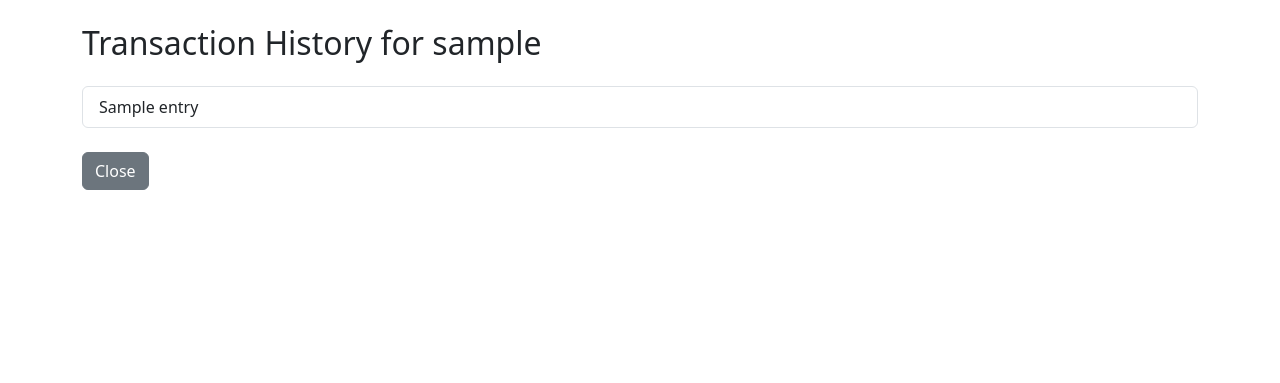
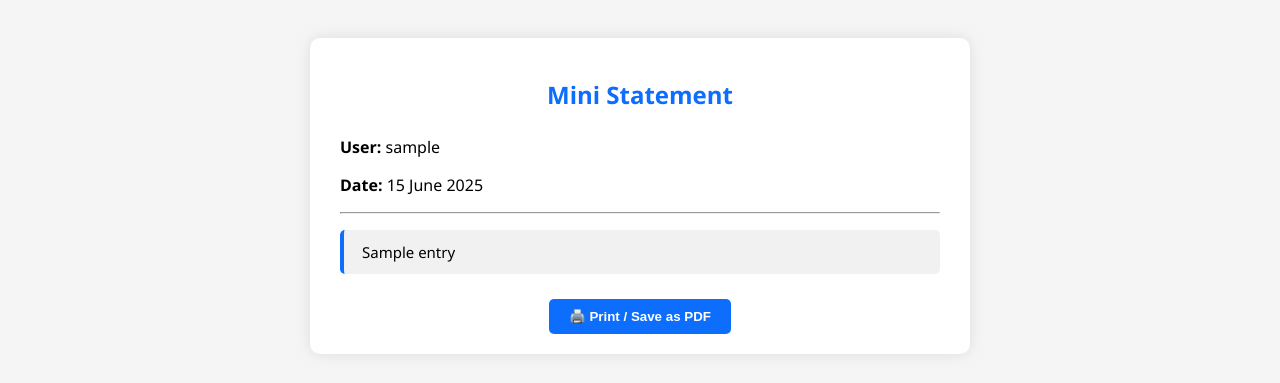
Before and after one commit to Saadi-09/SecureBank, a Flask app: template app/templates/print_history.html in a window 1280 px wide. Shown: the top 383 px of the page. Run offline with Flask 3, Linux system fonts and the light colour scheme; the template is opened without the code that fills it: most values are stand-ins (such as "Sample title", 1, 10 or a date in 2020).

Commit message:
Updated print history template to show full transaction logs and better formatting

```diff
--- a/app/templates/print_history.html
+++ b/app/templates/print_history.html
@@ -1,30 +1,80 @@
-<!doctype html>
+<!DOCTYPE html>
 <html lang="en">
 <head>
-    <meta charset="utf-8">
-    <title>Print - Transaction History</title>
-    <link href="https://cdn.jsdelivr.net/npm/bootstrap@5.3.2/dist/css/bootstrap.min.css" rel="stylesheet">
+  <meta charset="UTF-8">
+  <title>Mini Statement - {{ username }}</title>
+  <meta name="viewport" content="width=device-width, initial-scale=1">
   <style>
+    body {
+      font-family: 'Segoe UI', Tahoma, Geneva, Verdana, sans-serif;
+      padding: 30px;
+      background: #f5f5f5;
+    }
+    .statement {
+      background: white;
+      padding: 20px 30px;
+      max-width: 600px;
+      margin: auto;
+      border-radius: 10px;
+      box-shadow: 0 0 15px rgba(0,0,0,0.1);
+    }
+    h2 {
+      text-align: center;
+      color: #0d6efd;
+      margin-bottom: 25px;
+    }
+    ul {
+      padding: 0;
+      list-style: none;
+    }
+    li {
+      background: #f1f1f1;
+      margin-bottom: 12px;
+      padding: 12px 18px;
+      border-left: 4px solid #0d6efd;
+      border-radius: 5px;
+      font-size: 15px;
+    }
+    .print-btn {
+      margin-top: 25px;
+      display: flex;
+      justify-content: center;
+    }
+    .print-btn button {
+      padding: 10px 20px;
+      background: #0d6efd;
+      border: none;
+      color: white;
+      font-weight: bold;
+      border-radius: 5px;
+      cursor: pointer;
+    }
     @media print {
-        .no-print { display: none; }
+      .print-btn {
+        display: none;
+      }
     }
   </style>
 </head>
-  <body onload="window.print()">
-    <div class="container mt-4">
-      <h2 class="mb-4">Transaction History for {{ username }}</h2>
-
+<body>
+  <div class="statement">
+    <h2>Mini Statement</h2>
+    <p><strong>User:</strong> {{ username }}</p>
+    <p><strong>Date:</strong> {{ now().strftime("%d %B %Y") }}</p>
+    <hr>
     {% if history %}
-        <ul class="list-group">
-          {% for entry in history %}
-            <li class="list-group-item">{{ entry }}</li>
+      <ul>
+        {% for item in history %}
+          <li>{{ item }}</li>
         {% endfor %}
       </ul>
     {% else %}
-        <p>No transactions found.</p>
+      <p>No recent transactions found.</p>
     {% endif %}
 
-      <button class="btn btn-secondary mt-4 no-print" onclick="window.close()">Close</button>
+    <div class="print-btn">
+      <button onclick="window.print()">🖨️ Print / Save as PDF</button>
+    </div>
   </div>
 </body>
 </html>
```
Lines whose indentation alone changed are shown as unchanged.
